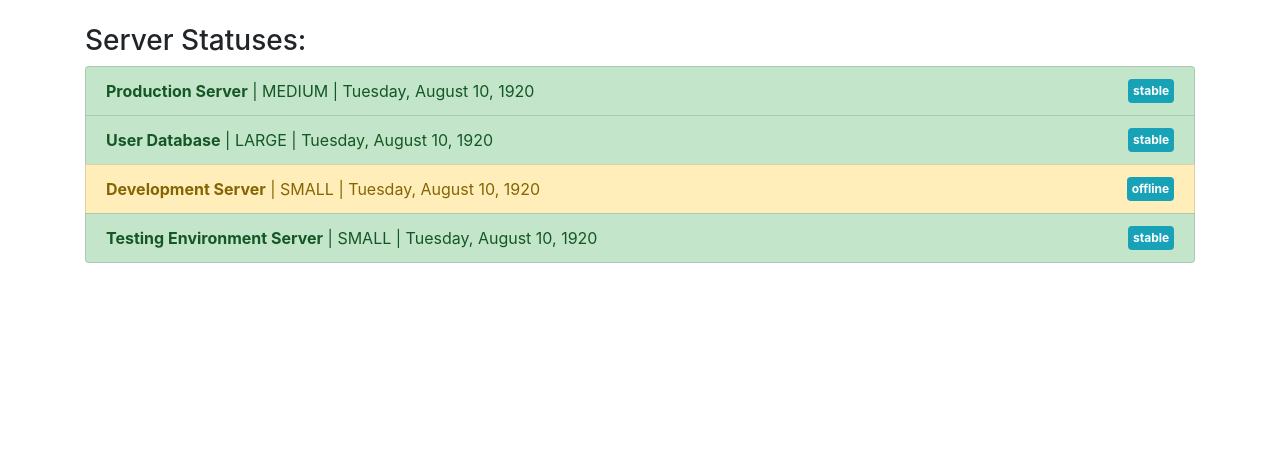
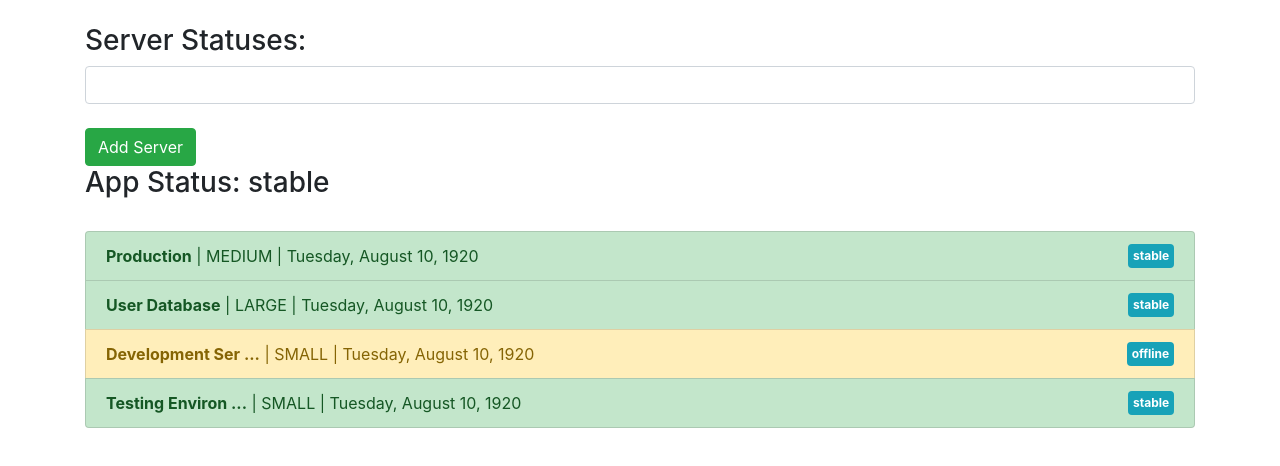
Before and after one commit to RomaM/maximilianschwarzmuller, an Angular app: page / in a window 1280 px wide. Shown: the top 466 px of the page. Built offline with nearby package versions, Linux system fonts and the light colour scheme.

Commit message:
changes for 18.10.18

```diff
--- a/src/app/app.component.html
+++ b/src/app/app.component.html
@@ -5,13 +5,16 @@
 			<h3>Server Statuses:</h3>
 		</div>
 		<div class="col-12">
+			<input type="text" class="form-control" [(ngModel)]="filteredStatus"><br>
+			<button type="button" class="btn btn-success" (click)="onAddServer()">Add Server</button><br>
+			<h3>App Status: {{appStatus | async}}</h3><br>
 			<ul class="list-group">
 				<li
 					class="list-group-item d-flex justify-content-between"
-					*ngFor="let server of servers"
+					*ngFor="let server of servers | filter:filteredStatus:'status'"
 					[ngClass]="getStatusClasses(server)">
 					<span>
-						<strong>{{server.name}}</strong> |
+						<strong>{{server.name | shorten:15:' ...'}}</strong> |
 						{{server.instanceType | uppercase}} |
 						{{server.started | date: 'fullDate'}}
 					</span>
--- a/src/app/app.component.ts
+++ b/src/app/app.component.ts
@@ -6,10 +6,15 @@ import {Component} from '@angular/core';
   styleUrls: ['./app.component.scss']
 })
 export class AppComponent {
+  appStatus = new Promise((resolve, reject) => {
+    setTimeout( () => {
+      resolve('stable');
+    }, 2000);
+  });
   servers = [
     {
       instanceType: 'medium',
-      name: 'Production Server',
+      name: 'Production',
       status: 'stable',
       started: new Date(15, 1, 2018)
     },
@@ -33,14 +38,23 @@ export class AppComponent {
     },
   ];
 
+  filteredStatus = '';
+
   getStatusClasses(server: {
     instanceType: string, name: string, status: string, started: Date}) {
     return {
       'list-group-item-success': server.status === 'stable',
       'list-group-item-warning': server.status === 'offline',
       'list-group-item-danger': server.status === 'critical'
-    }
+    };
   }
 
-  constructor() {}
+  onAddServer() {
+    this.servers.push({
+      instanceType: 'small',
+      name: 'New Server',
+      status: 'stable',
+      started: new Date(15, 1, 2018)
+    });
+  }
 }
--- a/src/app/app.module.ts
+++ b/src/app/app.module.ts
@@ -1,13 +1,19 @@
 import { BrowserModule } from '@angular/platform-browser';
 import { NgModule } from '@angular/core';
 import { AppComponent } from './app.component';
+import { ShortenPipe } from './shorten.pipe';
+import {FormsModule} from '@angular/forms';
+import { FilterPipe } from './filter.pipe';
 
 @NgModule({
   declarations: [
     AppComponent,
+    ShortenPipe,
+    FilterPipe,
   ],
   imports: [
     BrowserModule,
+    FormsModule
   ],
   bootstrap: [AppComponent]
 })
--- /dev/null
+++ b/src/app/filter.pipe.ts
@@ -0,0 +1,25 @@
+import { Pipe, PipeTransform } from '@angular/core';
+
+@Pipe({
+  name: 'filter',
+  pure: false
+})
+export class FilterPipe implements PipeTransform {
+
+  transform(value: any, filterString: string, propName: string): any {
+    if (value.length === 0 || filterString === '') {
+      return value;
+    }
+
+    const resultArray = [];
+
+    for (const item of value) {
+      if (item[propName] === filterString) {
+        resultArray.push(item);
+      }
+    }
+
+    return resultArray;
+  }
+
+}
--- /dev/null
+++ b/src/app/shorten.pipe.ts
@@ -0,0 +1,14 @@
+import {Pipe, PipeTransform} from '@angular/core';
+
+@Pipe({
+  name: 'shorten'
+})
+
+export class ShortenPipe implements PipeTransform {
+  transform(value: any, limit: number, lastSign: string) {
+    if (value.length > limit) {
+      return value.substr(0, limit) + lastSign;
+    }
+    return value;
+  }
+}
```
